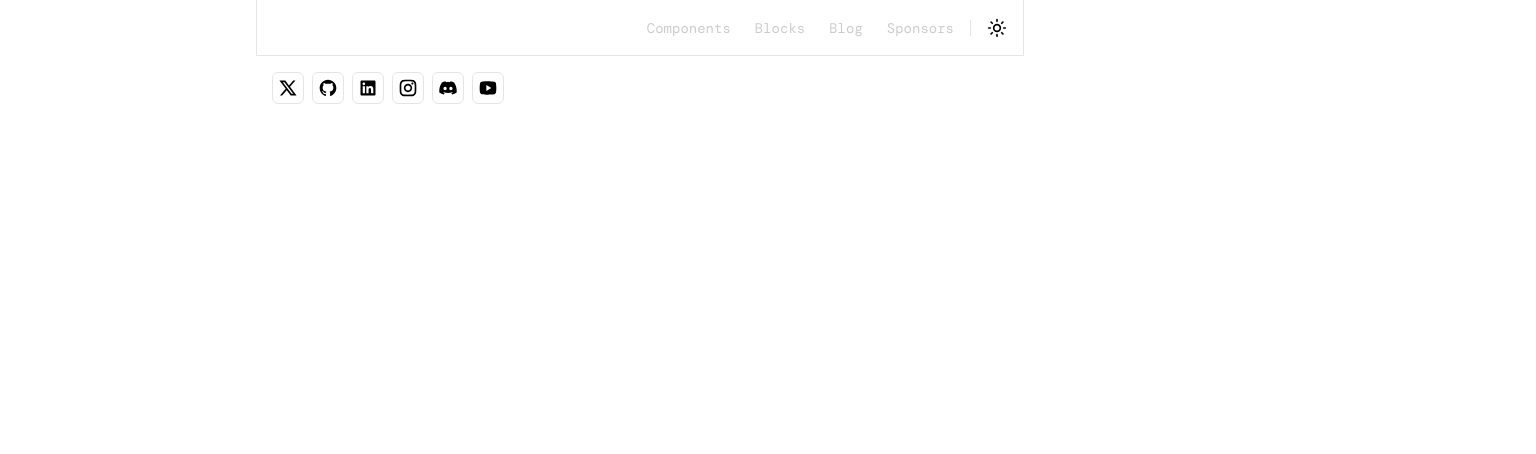
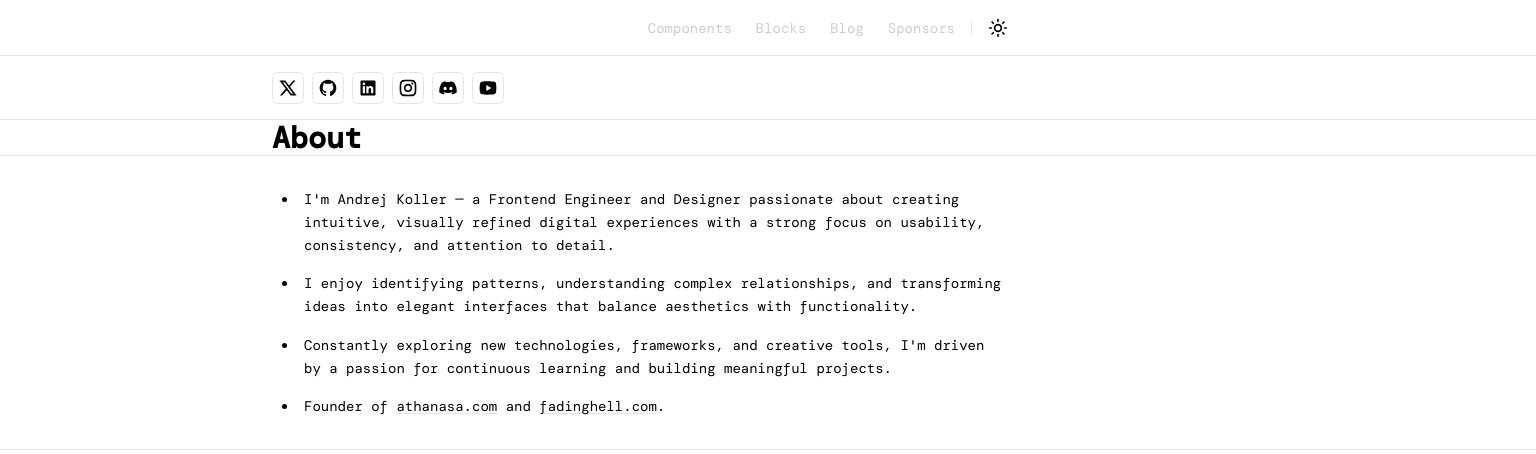
Before and after one commit to andrejkoller/projects-andrejkoller-next, a Next.js app: page / in a window 1280 px wide. Shown: the top 454 px of the page, 1536 px wide, since content can reach past the window. Built offline with nearby package versions, Linux system fonts and the light colour scheme; a web font is replaced by a local one.

Commit message:
feat: add DescriptionPanel component and update Home page layout

```diff
--- a/app/page.tsx
+++ b/app/page.tsx
@@ -1,9 +1,11 @@
+import { DescriptionPanel } from "@/components/description-panel";
 import { SocialsPanel } from "@/components/socials-panel";
 
 export default function Home() {
   return (
     <div className="flex flex-col flex-1 items-center justify-center max-w-3xl mx-auto">
       <SocialsPanel />
+      <DescriptionPanel />
     </div>
   );
 }
--- a/app/styles/globals.css
+++ b/app/styles/globals.css
@@ -51,4 +51,31 @@ body {
   padding: 0;
   margin: 0;
   box-sizing: border-box;
+  overflow-x: hidden;
 }
+
+.screen-line-top:before {
+  content: "";
+  z-index: -1;
+  background-color: var(--border);
+  width: 200vw;
+  height: 1px;
+  position: absolute;
+  top: 0;
+  left: -100vw;
+}
+
+.screen-line-bottom:after {
+  content: "";
+  z-index: -1;
+  background-color: var(--border);
+  width: 200vw;
+  height: 1px;
+  position: absolute;
+  bottom: 0;
+  left: -100vw;
+}
+
+.link {
+  @apply underline underline-offset-2 decoration-border hover:decoration-foreground hover:text-text-primary transition-colors;
+}
--- /dev/null
+++ b/components/description-panel.tsx
@@ -0,0 +1,49 @@
+export const DescriptionPanel = () => {
+  return (
+    <section>
+      <div className="screen-line-bottom relative px-4">
+        <h2 className="text-3xl font-semibold">About</h2>
+      </div>
+      <div className="screen-line-bottom relative py-6 px-4 w-full">
+        <ul className="flex flex-col list-disc list-outside pl-6.5 text-sm leading-relaxed">
+          <li className="pl-1.5 my-2">
+            I&apos;m Andrej Koller — a Frontend Engineer and Designer passionate
+            about creating intuitive, visually refined digital experiences with
+            a strong focus on usability, consistency, and attention to detail.
+          </li>
+          <li className="pl-1.5 my-2">
+            I enjoy identifying patterns, understanding complex relationships,
+            and transforming ideas into elegant interfaces that balance
+            aesthetics with functionality.
+          </li>
+          <li className="pl-1.5 my-2">
+            Constantly exploring new technologies, frameworks, and creative
+            tools, I&apos;m driven by a passion for continuous learning and
+            building meaningful projects.
+          </li>
+          <li className="pl-1.5 my-2">
+            Founder of{" "}
+            <a
+              href="https://athanasa.com"
+              target="_blank"
+              rel="noopener noreferrer"
+              className="link"
+            >
+              athanasa.com
+            </a>{" "}
+            and{" "}
+            <a
+              href="https://fadinghell.com"
+              target="_blank"
+              rel="noopener noreferrer"
+              className="link"
+            >
+              fadinghell.com
+            </a>
+            .
+          </li>
+        </ul>
+      </div>
+    </section>
+  );
+};
--- a/components/header.tsx
+++ b/components/header.tsx
@@ -9,7 +9,7 @@ export const Header = () => {
   const pathname = usePathname();
 
   return (
-    <header className="flex items-center justify-between h-(--header-height) max-w-3xl w-full mx-auto bg-(--color-background) border-b border-r border-l border-border sticky top-0 px-4">
+    <header className="screen-line-bottom flex items-center justify-between h-(--header-height) max-w-3xl w-full mx-auto bg-(--color-background) sticky top-0 z-10 px-4">
       <div>{/* Logo or site title coming soon */}</div>
       <div className="flex items-center">
         <ul className="flex items-center gap-6">
--- a/components/socials-panel.tsx
+++ b/components/socials-panel.tsx
@@ -3,7 +3,7 @@ import Link from "next/link";
 
 export const SocialsPanel = () => {
   return (
-    <div className="p-4 w-full">
+    <section className="screen-line-bottom relative p-4 w-full">
       <ul className="flex flex-wrap gap-2">
         {socialsConfig.map((social) => {
           const Icon = social.icon;
@@ -24,6 +24,6 @@ export const SocialsPanel = () => {
           );
         })}
       </ul>
-    </div>
+    </section>
   );
 };
```
